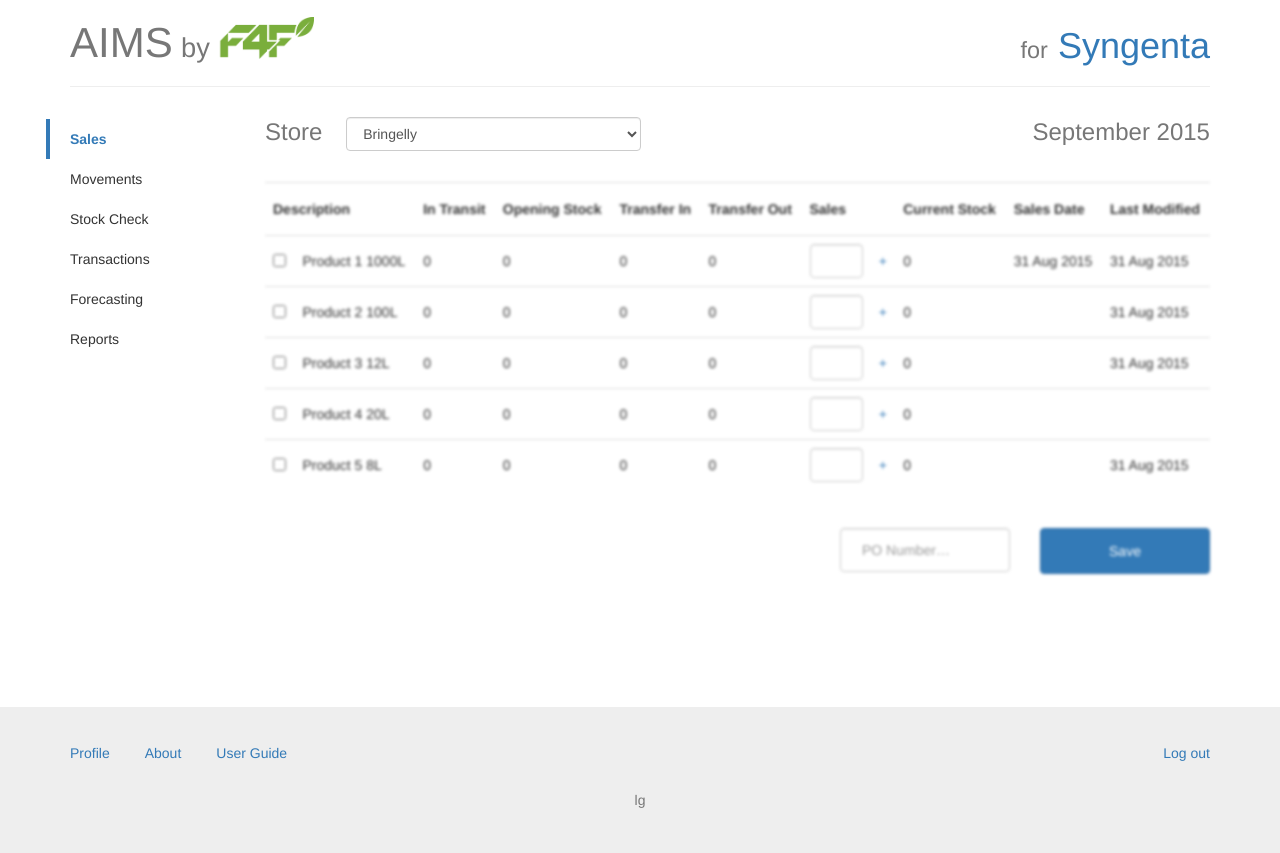
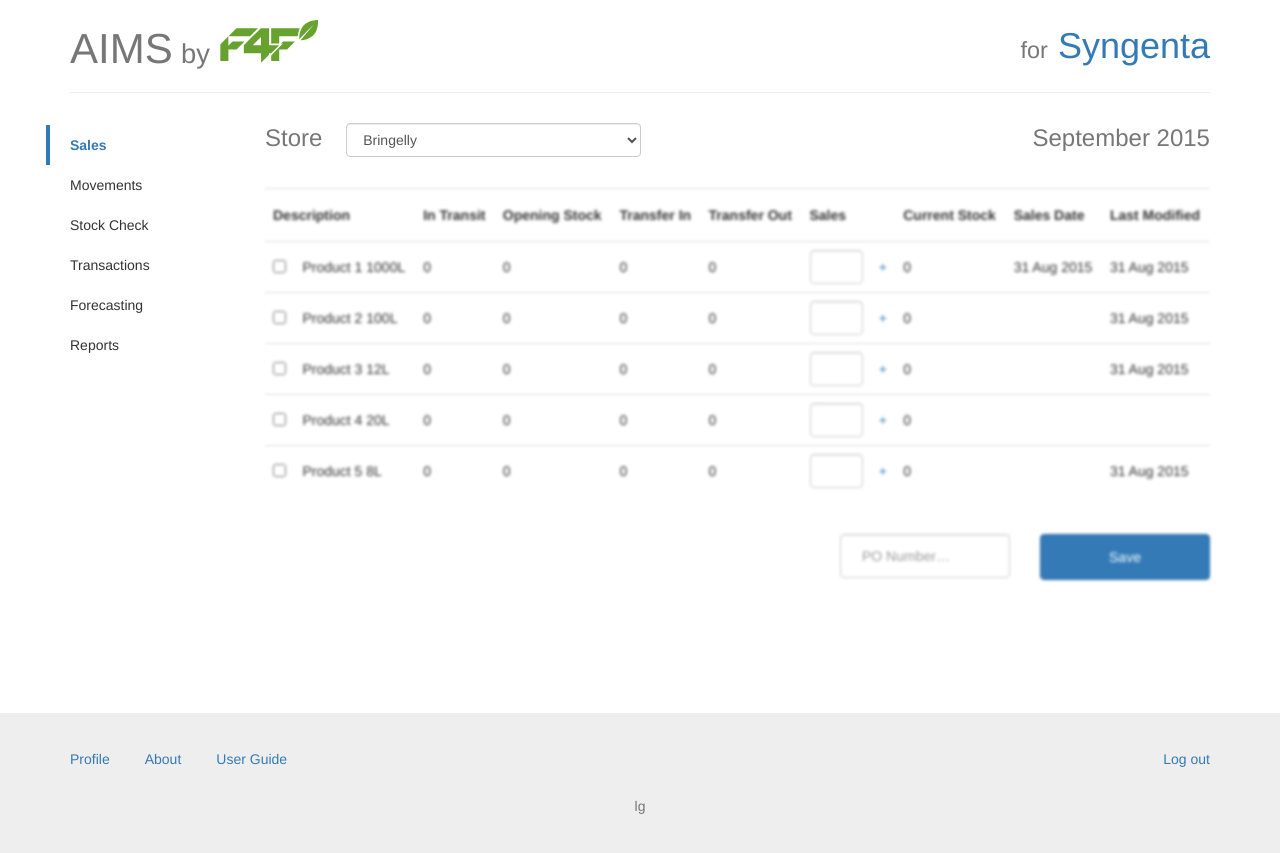
Before and after one commit to howardjfraser/aims, a Jekyll site: the page built from index.html, in a window 1280 px wide. Shown: the top 853 px of the page. Built offline with Jekyll 4.4.1, drawn with Linux system fonts in a browser that asks for light colours.

Commit message:
Add svg image.

```diff
--- a/_includes/header.html
+++ b/_includes/header.html
@@ -1,12 +1,14 @@
 <div class="header-wrapper">
 
-  <div class="container">
+  <header class="container">
 
-    <header class="row ">
+    <div class="row ">
+
       <div class="col-xs-6">
         <h1 class="title">
-          <span class="text-muted">AIMS</span>&#8239;<span class="text-muted"><small>by</small></span>&#8239;<img src="../images/logo.png" alt="logo">
+          <span class="text-muted">AIMS</span>&#8239;<span class="text-muted"><small>by</small></span>&#8239;{% include logo.html %}
         </h1>
+
       </div>
 
       <div class="col-xs-6 text-right">
@@ -17,10 +19,10 @@
       </div>
 
 
-    </header>
+    </div>
 
     <hr>
 
-  </div>
+  </header>
 
 </div>
--- /dev/null
+++ b/_includes/logo.html
@@ -0,0 +1,10 @@
+<svg width="100px" height="43px" viewBox="0 0 864 371" version="1.1" xmlns="http://www.w3.org/2000/svg">
+  <path fill="#fff" d=" M 0.00 0.00 L 852.30 0.00 C 818.69 3.12 784.46 11.81 756.69 31.75 C 740.75 43.20 727.87 58.76 719.37 76.42 C 706.12 103.94 701.92 134.88 701.58 165.13 C 710.20 157.28 718.15 148.70 726.50 140.56 C 760.31 106.69 794.25 72.97 828.12 39.17 C 801.66 71.27 774.51 102.82 747.71 134.64 C 736.51 148.02 725.02 161.17 714.11 174.79 C 731.73 173.92 749.21 170.33 766.04 165.06 C 782.12 159.88 797.62 152.49 811.10 142.22 C 825.98 130.93 838.10 116.10 846.37 99.36 C 857.07 77.99 861.75 54.21 864.00 30.59 L 864.00 371.00 L 0.00 371.00 L 0.00 0.00 Z" />
+  <path fill="rgb(104, 162, 46)" d=" M 852.30 0.00 L 864.00 0.00 L 864.00 30.59 C 861.75 54.21 857.07 77.99 846.37 99.36 C 838.10 116.10 825.98 130.93 811.10 142.22 C 797.62 152.49 782.12 159.88 766.04 165.06 C 749.21 170.33 731.73 173.92 714.11 174.79 C 725.02 161.17 736.51 148.02 747.71 134.64 C 774.51 102.82 801.66 71.27 828.12 39.17 C 794.25 72.97 760.31 106.69 726.50 140.56 C 718.15 148.70 710.20 157.28 701.58 165.13 C 701.92 134.88 706.12 103.94 719.37 76.42 C 727.87 58.76 740.75 43.20 756.69 31.75 C 784.46 11.81 818.69 3.12 852.30 0.00 Z" />
+  <path fill="rgb(104, 162, 46)" d=" M 369.77 71.79 C 370.66 70.97 371.50 69.72 372.93 70.01 C 395.88 70.01 418.84 69.98 441.80 70.02 C 441.69 119.06 441.61 168.09 441.54 217.13 C 470.68 217.17 499.83 217.19 528.97 217.19 C 505.78 240.21 482.79 263.45 459.52 286.38 C 453.53 287.31 447.14 286.45 441.01 286.82 C 440.71 291.38 441.56 296.20 440.60 300.59 C 417.83 323.52 394.89 346.30 372.04 369.17 C 371.88 341.68 372.28 314.16 371.46 286.69 C 322.08 286.87 272.70 286.75 223.32 286.75 C 223.32 263.62 223.35 240.50 223.31 217.37 C 272.09 168.81 321.11 120.49 369.77 71.79 Z" />
+  <path fill="rgb(104, 162, 46)" d=" M 459.39 70.14 C 509.95 69.79 560.52 70.16 611.08 70.18 C 642.91 70.30 674.74 70.42 706.57 70.80 C 703.63 78.49 700.18 85.99 697.80 93.88 C 692.88 108.85 690.33 124.44 688.29 140.01 C 635.23 140.01 582.17 139.95 529.11 140.10 C 528.80 161.32 529.25 182.54 528.84 203.75 C 505.70 203.56 482.56 203.74 459.43 203.63 C 459.38 159.13 459.54 114.64 459.39 70.14 Z" />
+  <path fill="rgb(104, 162, 46)" d=" M 157.91 72.97 C 159.05 71.85 160.20 70.36 162.03 70.69 C 223.15 70.75 284.29 70.43 345.42 71.02 C 323.04 94.57 299.73 117.22 276.91 140.34 C 215.15 140.51 153.37 140.66 91.60 139.98 C 113.14 117.10 135.84 95.34 157.91 72.97 Z" />
+  <path fill="rgb(104, 162, 46)" d=" M 83.44 147.49 C 85.30 145.61 87.12 143.67 89.19 142.01 C 89.40 168.39 89.71 194.78 90.04 221.17 C 102.16 209.16 114.19 197.06 126.26 185.00 C 160.38 185.30 194.49 185.66 228.61 185.79 C 206.00 208.78 183.17 231.55 160.51 254.49 C 137.01 254.59 113.50 254.47 90.00 254.55 C 90.00 287.49 90.00 320.43 90.00 353.37 C 66.72 353.39 43.43 353.57 20.15 353.42 C 20.26 306.24 20.20 259.06 20.26 211.89 C 20.04 210.60 21.22 209.82 21.94 208.98 C 42.47 188.52 62.93 167.97 83.44 147.49 Z" />
+  <path fill="#fff" d=" M 362.58 155.55 C 365.59 152.64 368.43 149.52 371.68 146.87 C 371.66 170.23 371.58 193.59 371.72 216.95 C 348.15 217.29 324.55 217.21 300.98 216.99 C 321.47 196.47 342.01 175.99 362.58 155.55 Z" />
+  <path fill="rgb(104, 162, 46)" d=" M 543.07 203.72 C 549.41 197.54 555.52 191.12 561.89 184.96 C 596.19 185.07 630.49 184.95 664.79 185.02 C 642.10 207.94 619.25 230.71 596.52 253.60 C 595.70 254.75 594.25 254.74 593.00 254.72 C 571.67 254.72 550.33 254.62 529.01 254.76 C 528.91 287.71 529.16 320.67 528.88 353.62 C 505.71 353.52 482.55 353.79 459.38 353.75 C 459.53 337.66 459.13 321.53 459.59 305.46 C 493.30 271.41 527.55 237.88 561.24 203.81 C 555.18 203.60 549.12 203.72 543.07 203.72 Z" />
+</svg>
--- a/_includes/main.html
+++ b/_includes/main.html
@@ -104,6 +104,7 @@
       <td class="">31 Aug 2015</td>
     </tr>
   </table>
+
 </div>
 
 <div class="row buttons" >
--- a/_sass/_application.scss
+++ b/_sass/_application.scss
@@ -25,10 +25,6 @@
 
   h1.supplier {
     margin-top: 26px;
-  }
-
-  img {
-    width: 96px; margin-top: -16px;
   }
 }
 
--- a/index.html
+++ b/index.html
@@ -3,7 +3,9 @@
 ---
 
 <div class="container-wrapper">
+
   <div class="container">
+
     <div class="row">
 
       {% include nav.html %}
@@ -11,5 +13,7 @@
       {% include main.html %}
 
     </div>
+
   </div>
+
 </div>
```
